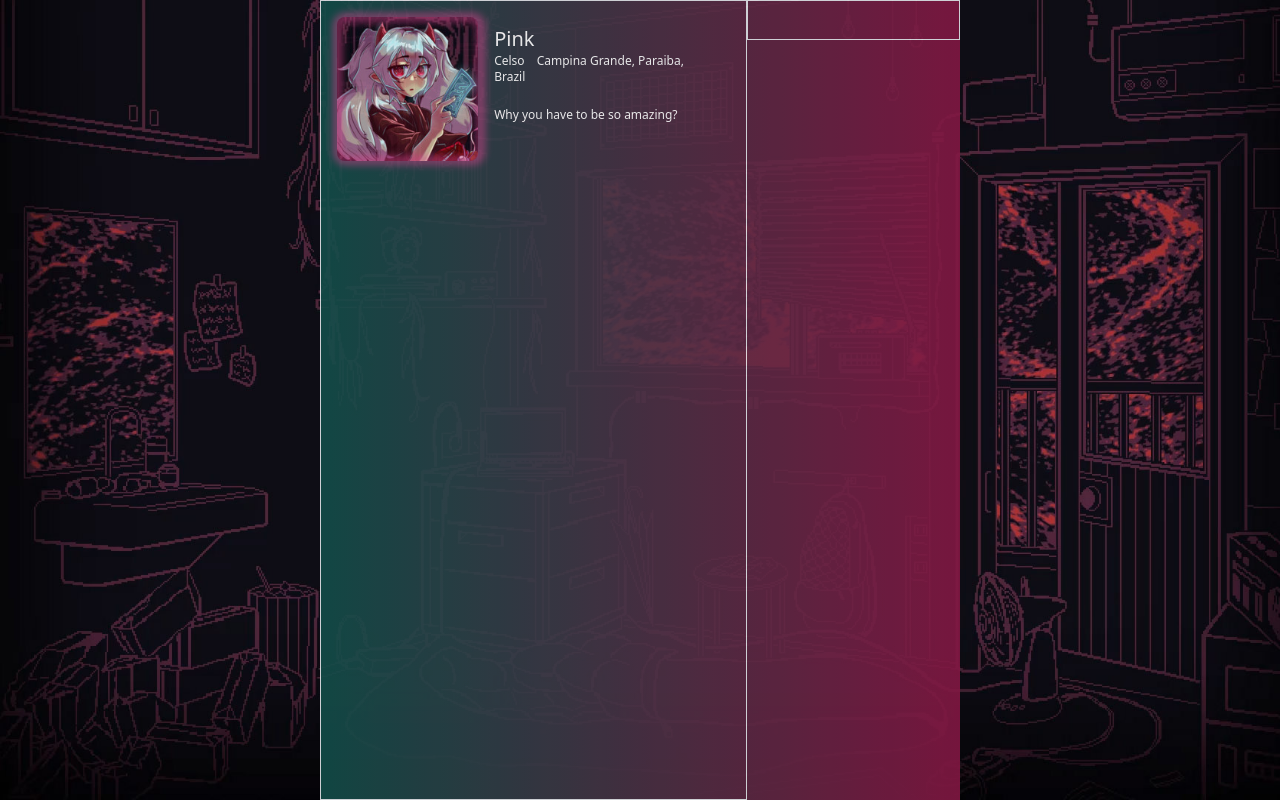
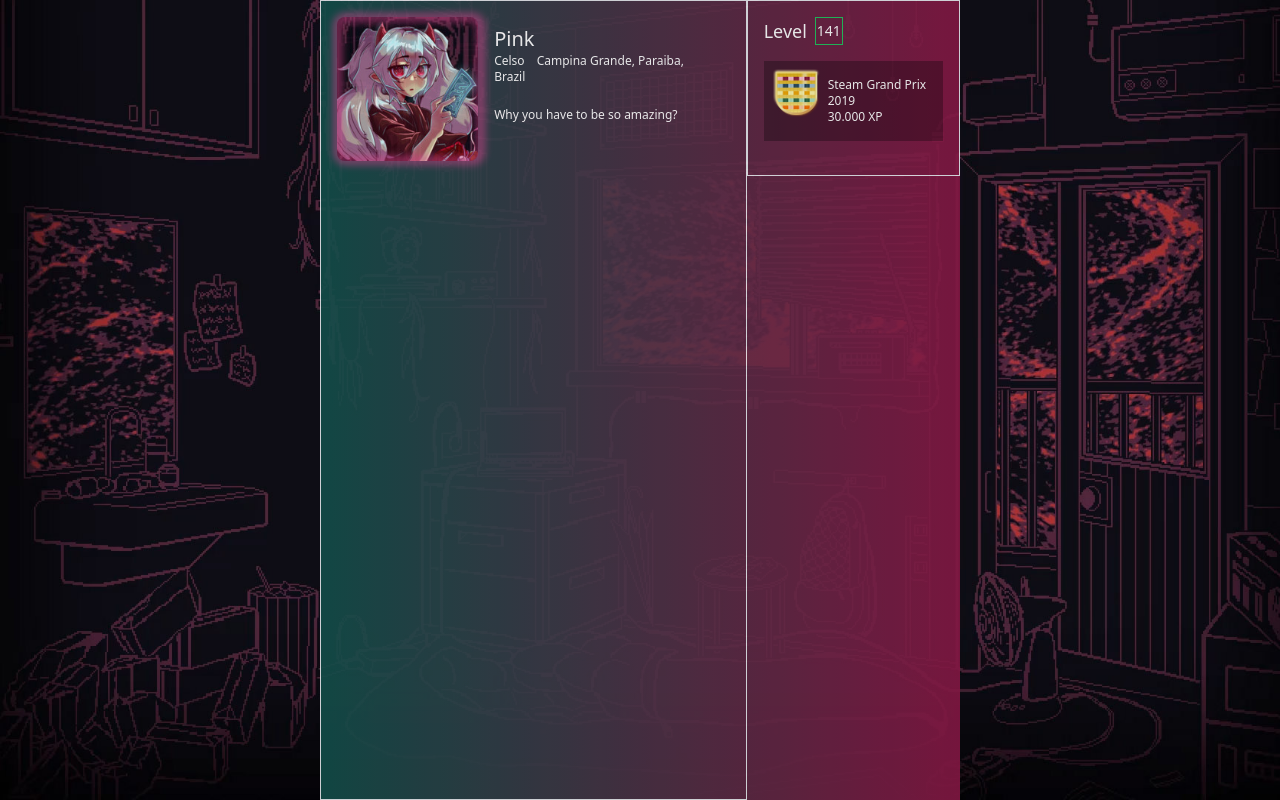
Before and after one commit to celso-rodrigo/learning-tailwind, a React (Create React App) app: page / in a window 1280 px wide. Built offline with nearby package versions, Linux system fonts and the light colour scheme.

Commit message:
feat: Iniciado aside do perfil

```diff
--- /dev/null
+++ b/src/components/AcountLevel.js
@@ -0,0 +1,20 @@
+import React from "react";
+import PropTypes from "prop-types";
+
+function LevelContainer({border, level}) {
+	return (
+		<p
+			className={`flex justify-center items-center w-7 h-7
+      text-white font-light text-sm border ${border}`}
+		>
+			{level}
+		</p>
+	);
+}
+
+LevelContainer.propTypes = {
+	border: PropTypes.string.isRequired,
+	level: PropTypes.string.isRequired
+};
+
+export default LevelContainer;
--- a/src/components/AsideProfile.js
+++ b/src/components/AsideProfile.js
@@ -1,10 +1,13 @@
 import React from "react";
+import UserLevel from "./UserLevel";
 
 function AsideProfile() {
 	return (
 		<aside
-			className="border w-2/6 h-10"
-		></aside>
+			className="w-2/6 h-10"
+		>
+			<UserLevel />
+		</aside>
 	);
 }
 
--- /dev/null
+++ b/src/components/BlackBgEffect.js
@@ -0,0 +1,16 @@
+import React from "react";
+import PropTypes from "prop-types";
+
+function BlackBgEffect({children}) {
+	return (
+		<div className="bg-black/30 p-2">
+			{children}
+		</div>
+	);
+}
+
+BlackBgEffect.propTypes = {
+	children: PropTypes.node.isRequired
+};
+
+export default BlackBgEffect;
--- /dev/null
+++ b/src/components/UserLevel.js
@@ -0,0 +1,34 @@
+import React from "react";
+import LevelContainer from "./AcountLevel";
+import BlackBgEffect from "./BlackBgEffect";
+import mainBadge from "../assets/main_badge.png";
+
+function UserLevel() {
+	return (
+		<div className="flex flex-col gap-4 h-44 border p-4">
+			<div className="flex gap-2">
+				<h2 className="text-white text-lg">Level</h2>
+				<LevelContainer border="border-green-500" level="141"/>
+			</div>
+			<BlackBgEffect>
+				<div className="flex">
+					<img
+						src={mainBadge}
+						alt="User main badge."
+						className="h-12"
+					/>
+					<div className="p-2">
+						<p className="text-xs text-white">
+              Steam Grand Prix 2019
+						</p>
+						<p className="text-xs text-white">
+              30.000 XP
+						</p>
+					</div>
+				</div>
+			</BlackBgEffect>
+		</div>
+	);
+}
+
+export default UserLevel;
--- a/src/reportWebVitals.js
+++ b/src/reportWebVitals.js
@@ -1,6 +1,7 @@
 const reportWebVitals = onPerfEntry => {
 	if (onPerfEntry && onPerfEntry instanceof Function) {
-		import("web-vitals").then(({ getCLS, getFID, getFCP, getLCP, getTTFB }) => {
+		import("web-vitals").then((
+			{ getCLS, getFID, getFCP, getLCP, getTTFB }) => {
 			getCLS(onPerfEntry);
 			getFID(onPerfEntry);
 			getFCP(onPerfEntry);
```
